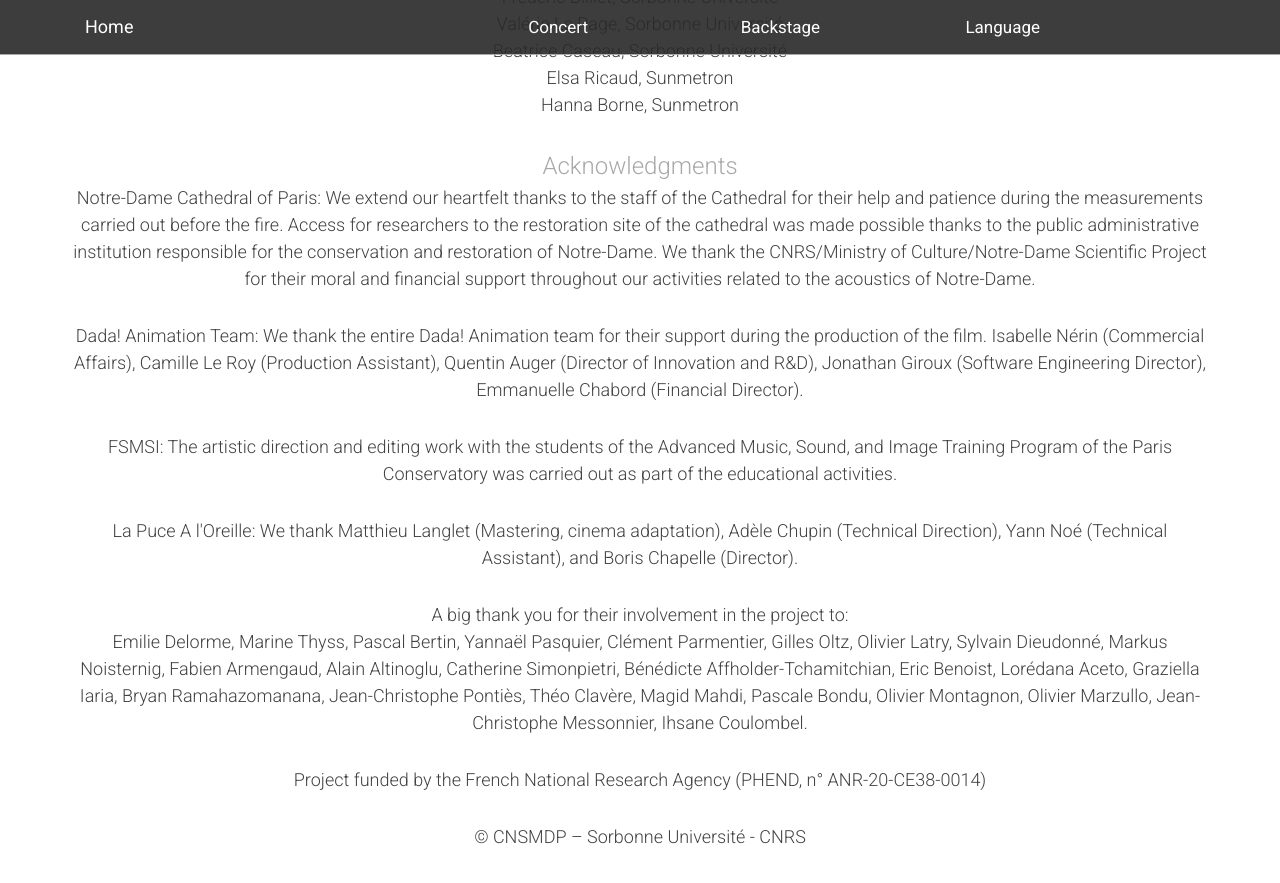
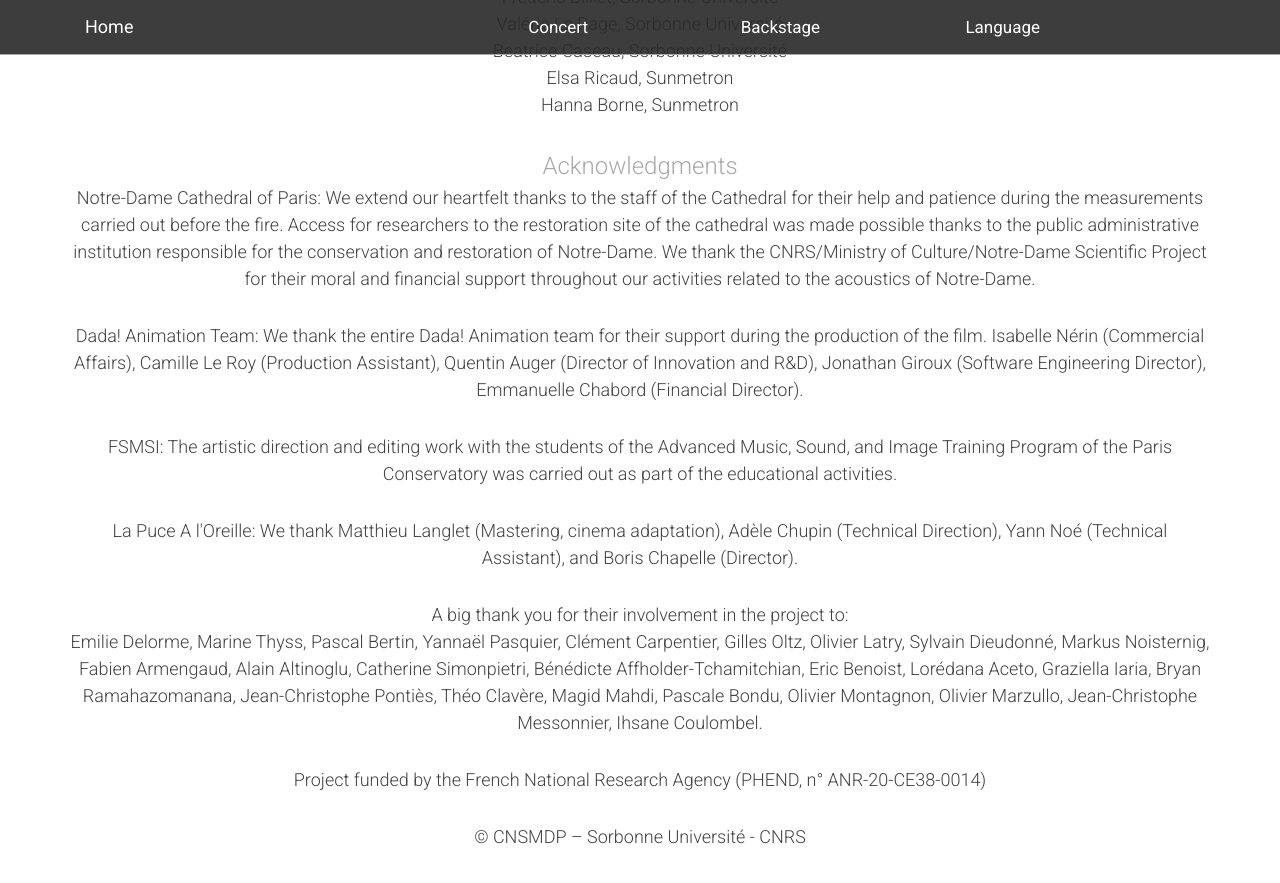
Before and after one commit to LAM-IJLRA/vaultedharmonies_website, a Jekyll site: the page built from pages/backstage_en/9b_credits.html, in a window 1280 px wide and 900 px high, scrolled down 6048 px. Shown: the top 883 px of the window. Built offline with Jekyll 4.4.1, drawn with Linux system fonts in a browser that asks for light colours; nearby versions of some CDN libraries.

Commit message:
fixed credit, added JEP limonest

```diff
--- a/pages/backstage_en/9b_credits.html
+++ b/pages/backstage_en/9b_credits.html
@@ -255,7 +255,7 @@
 
 <p>
 A big thank you for their involvement in the project to:<br>
-Emilie Delorme, Marine Thyss, Pascal Bertin, Yannaël Pasquier, Clément Parmentier, Gilles Oltz, Olivier Latry, Sylvain Dieudonné, Markus Noisternig, Fabien Armengaud, Alain Altinoglu, Catherine Simonpietri, Bénédicte Affholder-Tchamitchian, Eric Benoist, Lorédana Aceto, Graziella Iaria, Bryan Ramahazomanana, Jean-Christophe Pontiès, Théo Clavère, Magid Mahdi, Pascale Bondu, Olivier Montagnon, Olivier Marzullo, Jean-Christophe Messonnier, Ihsane Coulombel.
+Emilie Delorme, Marine Thyss, Pascal Bertin, Yannaël Pasquier, Clément Carpentier, Gilles Oltz, Olivier Latry, Sylvain Dieudonné, Markus Noisternig, Fabien Armengaud, Alain Altinoglu, Catherine Simonpietri, Bénédicte Affholder-Tchamitchian, Eric Benoist, Lorédana Aceto, Graziella Iaria, Bryan Ramahazomanana, Jean-Christophe Pontiès, Théo Clavère, Magid Mahdi, Pascale Bondu, Olivier Montagnon, Olivier Marzullo, Jean-Christophe Messonnier, Ihsane Coulombel.
 </p>
 
 <p>Project funded by the French National Research Agency (PHEND, n° ANR-20-CE38-0014)</p>
--- a/pages/backstage_fr/9b_credits.html
+++ b/pages/backstage_fr/9b_credits.html
@@ -263,7 +263,7 @@
 
 <p>
 Un grand merci pour leur implication dans le projet à :<br>
-Émilie Delorme, Marine Thyss, Pascal Bertin, Yannaël Pasquier, Clément Parmentier, Gilles Oltz, Olivier Latry, Sylvain Dieudonné, Christophe d’Alessandro, Mylène Pardoën, Markus Noisternig, Fabien Armengaud, Alain Altinoglu, Catherine Simonpietri, Bénédicte Affholder-Tchamitchian, Eric Benoist, Lorédana Aceto, Graziella Iaria, Bryan Ramahazomanana, Jean-Christophe Pontiès, Théo Clavère, Magid Mahdi, Pascale Bondu, Olivier Montagnon, Olivier Marzullo, Jean-Christophe Messonnier, Ihsane Coulombel.
+Émilie Delorme, Marine Thyss, Pascal Bertin, Yannaël Pasquier, Clément Carpentier, Gilles Oltz, Olivier Latry, Sylvain Dieudonné, Christophe d’Alessandro, Mylène Pardoën, Markus Noisternig, Fabien Armengaud, Alain Altinoglu, Catherine Simonpietri, Bénédicte Affholder-Tchamitchian, Eric Benoist, Lorédana Aceto, Graziella Iaria, Bryan Ramahazomanana, Jean-Christophe Pontiès, Théo Clavère, Magid Mahdi, Pascale Bondu, Olivier Montagnon, Olivier Marzullo, Jean-Christophe Messonnier, Ihsane Coulombel.
 </p>
 
 <p>Projet financé par l’ANR, Agence Nationale pour la Recherche (PHEND, n° ANR-20-CE38-0014)</p>
--- a/pages/events_en/3_cinema.html
+++ b/pages/events_en/3_cinema.html
@@ -25,5 +25,9 @@
     <p>The concert was held on June the 24th at the Trade Fairs and Congress Center of Málaga during the <a href="https://www.fa-euronoise2025.org">Forum Acusticum</a> conference.</p>
     <p><img class="img-responsive borderless" src="{{ site.baseurl }}/img/ci_fa.jpg" alt=""></p>
 
+    <h3>European Heritage Days (Limonest, September 2025)</h3>
+    <p>The concert will be held on September the 20th at the Limonest Agora Auditorium during the <a href="https://journeesdupatrimoine.culture.gouv.fr/w/369139/evenement/18524749/archeo-concert-concert-virtuel#/events/18524749">European Heritage Days</a>.</p>
+    <p><img class="img-responsive borderless" src="{{ site.baseurl }}/img/ci_limonest.jpg" alt=""></p>
+
 </div>
 </section>
--- a/pages/events_fr/3_cinema.html
+++ b/pages/events_fr/3_cinema.html
@@ -24,5 +24,9 @@
     <p>Le concert a été joué le 24 Juin au Trade Fairs and Congress Center de Málaga pendant la conférence <a href="https://www.fa-euronoise2025.org">Forum Acusticum</a>.</p>
     <p><img class="img-responsive borderless" src="{{ site.baseurl }}/img/ci_fa.jpg" alt=""></p>
 
+    <h3>Journées Européennes du Patrimoine (Limonest, Septembre 2025)</h3>
+    <p>Le concert sera joué le 20 Septembre au pôle culturel de Limonest à l'occasion des <a href="https://journeesdupatrimoine.culture.gouv.fr/w/369139/evenement/18524749/archeo-concert-concert-virtuel#/events/18524749">Journées Européennes du Patrimoine</a>.</p>
+    <p><img class="img-responsive borderless" src="{{ site.baseurl }}/img/ci_limonest.jpg" alt=""></p>
+
 </div>
 </section>
```
Also changed, not shown: img/ci_limonest.jpg (added).
